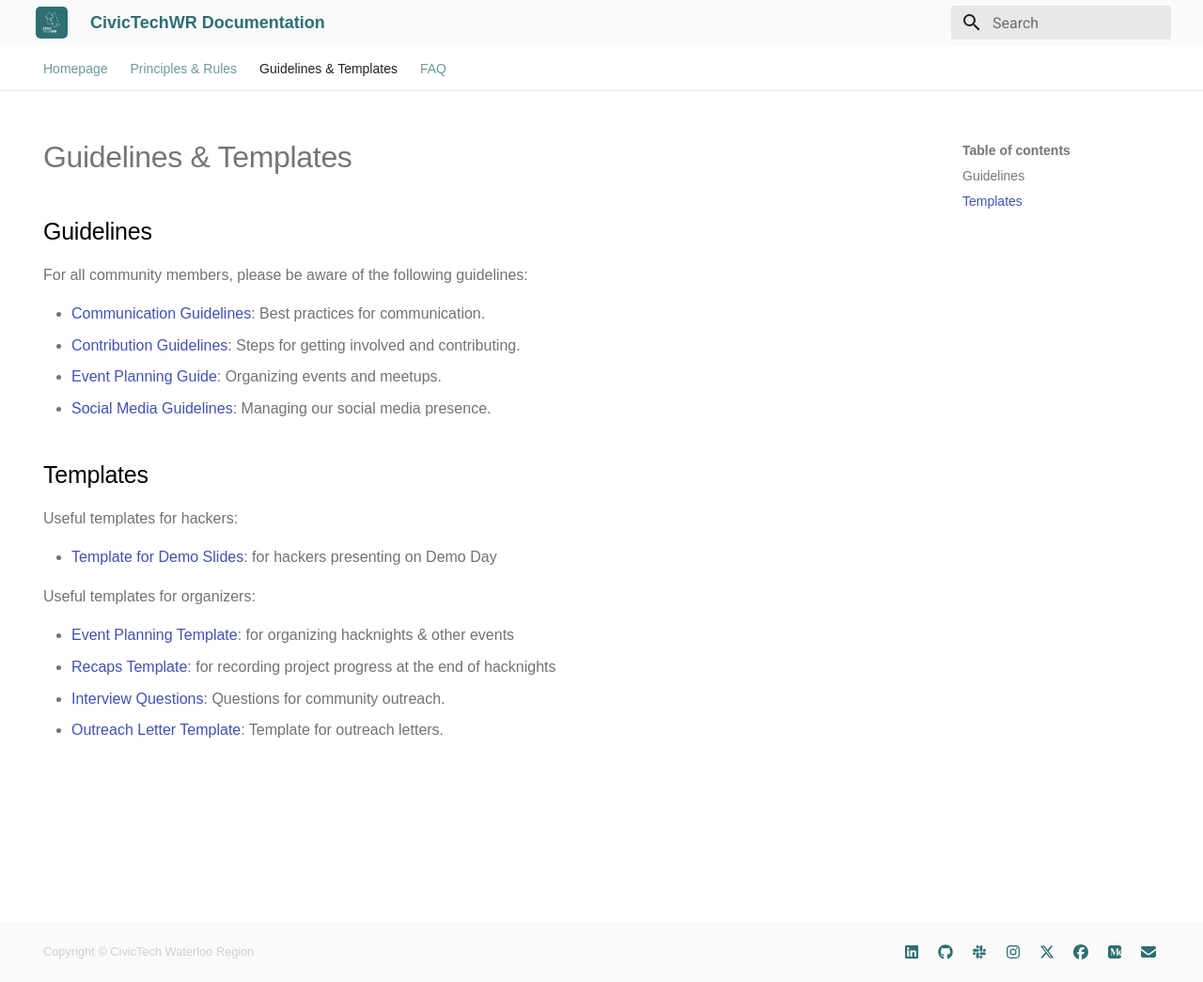
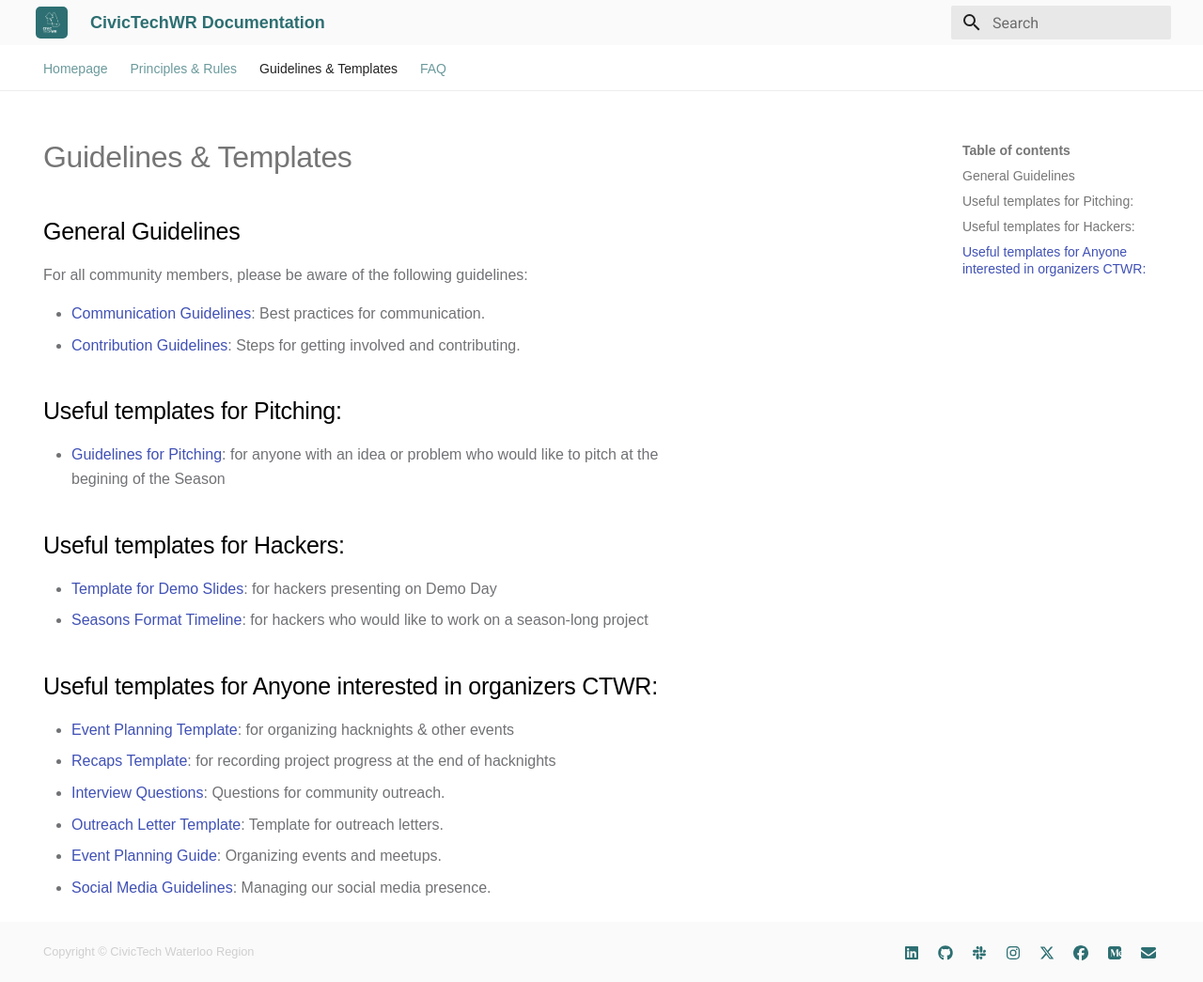
Before and after one commit to CivicTechWR/CTWR-Organization-Documentation, an MkDocs documentation site: the page built from docs/Guidelines_&_Templates/index.md, in a window 1280 px wide and 1045 px high. Shown: the whole window at 94% size. Built offline with MkDocs 1.6.1 and Material for MkDocs 9.7.7, drawn with Linux system fonts in a browser that asks for light colours.

Commit message:
Updating guidelines & Templates

```diff
--- a/docs/Guidelines_&_Templates/index.md
+++ b/docs/Guidelines_&_Templates/index.md
@@ -3,24 +3,27 @@ title: Guidelines & Templates
 hide:
     - navigation
 ---
-## Guidelines
+## General Guidelines
 
 For all community members, please be aware of the following guidelines:
 
 - [Communication Guidelines](../Guidelines_&_Templates/Communication_Guidelines.md): Best practices for communication.
 - [Contribution Guidelines](../Guidelines_&_Templates/Contribution_Guidelines.md): Steps for getting involved and contributing.
-- [Event Planning Guide](../Guidelines_&_Templates/Event_Planning_Guide.md): Organizing events and meetups.
-- [Social Media Guidelines](../Guidelines_&_Templates/SocialMedia_Guidelines.md): Managing our social media presence.
 
-## Templates
+## Useful templates for Pitching:
 
-Useful templates for hackers:
+- [Guidelines for Pitching](../Guidelines_&_Templates/Template_Pitching.md): for anyone with an idea or problem who would like to pitch at the begining of the Season
+
+## Useful templates for Hackers:
 
 - [Template for Demo Slides](../Guidelines_&_Templates/Demo_Slides_Template.md): for hackers presenting on Demo Day
+- [Seasons Format Timeline](../Guidelines_&_Templates/Guidline_Seasons.md): for hackers who would like to work on a season-long project
 
-Useful templates for organizers:
+## Useful templates for Anyone interested in organizers CTWR:
 
 - [Event Planning Template](../Guidelines_&_Templates/Event_Planning_Template.md): for organizing hacknights & other events
 - [Recaps Template](../Guidelines_&_Templates/Recaps_Template.md): for recording project progress at the end of hacknights
 - [Interview Questions](../Guidelines_&_Templates/InterviewQuestions.md): Questions for community outreach.
 - [Outreach Letter Template](../Guidelines_&_Templates/OutreachLetter.md): Template for outreach letters.
+- [Event Planning Guide](../Guidelines_&_Templates/Event_Planning_Guide.md): Organizing events and meetups.
+- [Social Media Guidelines](../Guidelines_&_Templates/SocialMedia_Guidelines.md): Managing our social media presence.
```
Also changed, not shown: docs/Guidelines_&_Templates/Guidline_Seasons.md (added, +11 -0 lines), docs/Guidelines_&_Templates/Template_Pitching.md (added, +30 -0 lines).
